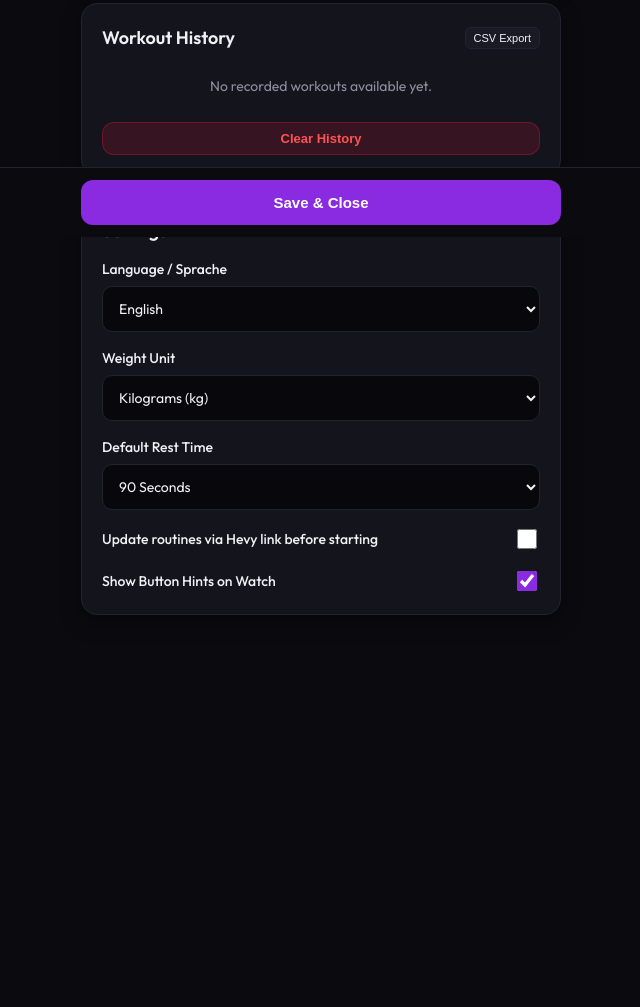
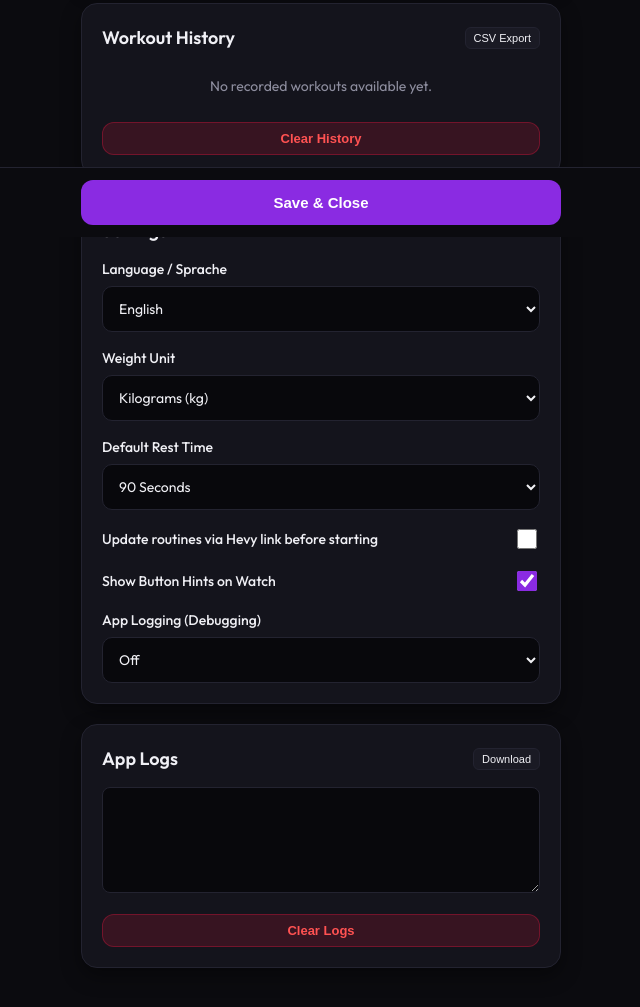
Before and after one commit to sirTob1/pebble-gym-hevy, a website: page src/pkjs/config.html in a window 1280 px wide. Shown: the part 563-1570 px from the top of the page, without its empty margins (319-959 px from the left). Before the commit the page ends 1293 px from the top, so only its background shows below. Drawn offline with Linux system fonts and the light colour scheme.

Commit message:
fix: sync pkjs config.html with root to include recent logging updates. Closes #33

```diff
--- a/src/pkjs/config.html
+++ b/src/pkjs/config.html
@@ -551,6 +551,24 @@
       <label for="show-hints" id="label-show-hints" style="margin-bottom: 0; cursor: pointer; flex-grow: 1;">Tastenhilfe auf der Uhr anzeigen</label>
       <input type="checkbox" id="show-hints" style="width: 20px; height: 20px; cursor: pointer; accent-color: var(--accent);">
     </div>
+    <div class="form-group" style="margin-top: 15px;">
+      <label for="logging-mode" id="label-logging-mode">App Logging (Fehlersuche)</label>
+      <select id="logging-mode">
+        <option value="0" id="log-off">Aus</option>
+        <option value="1" id="log-workout">Nur während Workout</option>
+        <option value="2" id="log-continuous">Kontinuierlich</option>
+      </select>
+    </div>
+  </div>
+
+  <!-- Section 5: App Logs -->
+  <div class="card">
+    <div class="card-title">
+      <span id="title-app-logs">App Logs</span>
+      <button class="list-btn" id="btn-download-logs" style="font-size: 11px; padding: 4px 8px;" onclick="downloadLogs()">Download</button>
+    </div>
+    <textarea id="app-logs-view" rows="8" readonly style="width: 100%; font-family: monospace; font-size: 10px; background-color: #08080c; border: 1px solid var(--card-border); color: var(--text-color); padding: 8px; border-radius: 8px; margin-bottom: 15px;"></textarea>
+    <button class="btn btn-secondary btn-danger" id="btn-clear-logs" style="padding: 8px; font-size: 13px;" onclick="clearLogs()">Logs löschen</button>
   </div>
 </div>
 
@@ -570,6 +588,7 @@
   var weightUnit = "kg";
   var restTime = "90";
   var language = "de";
+  var clearLogsRequested = false;
 
   var translations = {
     de: {
@@ -601,6 +620,13 @@
       "rest-180": "180 Sekunden",
       "label-auto-reload": "Pläne vor dem Start über Hevy Link aktualisieren",
       "label-show-hints": "Tastenhilfe auf der Uhr anzeigen",
+      "label-logging-mode": "App Logging (Fehlersuche)",
+      "log-off": "Aus",
+      "log-workout": "Nur während Workout",
+      "log-continuous": "Kontinuierlich",
+      "title-app-logs": "App Logs",
+      "btn-download-logs": "Download",
+      "btn-clear-logs": "Logs löschen",
       "save-btn": "Speichern & Schließen",
       // Option translations:
       "confirm-delete-routine": "Routine '{title}' wirklich löschen?",
@@ -670,6 +696,13 @@
       "rest-180": "180 Seconds",
       "label-auto-reload": "Update routines via Hevy link before starting",
       "label-show-hints": "Show Button Hints on Watch",
+      "label-logging-mode": "App Logging (Debugging)",
+      "log-off": "Off",
+      "log-workout": "Workout Active Only",
+      "log-continuous": "Continuous",
+      "title-app-logs": "App Logs",
+      "btn-download-logs": "Download",
+      "btn-clear-logs": "Clear Logs",
       "save-btn": "Save & Close",
       // Option translations:
       "confirm-delete-routine": "Really delete routine '{title}'?",
@@ -734,7 +767,7 @@
       "no-routines-text", "title-history", "btn-export-csv", "no-history-text",
       "btn-clear-history", "title-settings", "label-language-select", "label-weight-unit",
       "weight-unit-kg", "weight-unit-lbs", "label-rest-time", "rest-60", "rest-90", "rest-120",
-      "rest-180", "label-auto-reload", "label-show-hints", "save-btn",
+      "rest-180", "label-auto-reload", "label-show-hints", "label-logging-mode", "log-off", "log-workout", "log-continuous", "title-app-logs", "btn-download-logs", "btn-clear-logs", "save-btn",
       "editor-title-text", "label-edit-routine-title", "btn-editor-save", "btn-editor-cancel",
       "btn-create-routine", "btn-editor-add-ex"
     ];
@@ -797,6 +830,16 @@
     if (activeIdStr) {
       activeRoutineId = activeIdStr;
     }
+
+    var logsStr = getQueryOrHashParam("logs");
+    if (logsStr) {
+      document.getElementById("app-logs-view").value = logsStr;
+      // scroll to bottom
+      var logTextarea = document.getElementById("app-logs-view");
+      logTextarea.scrollTop = logTextarea.scrollHeight;
+    }
+
+    var logModeStr = getQueryOrHashParam("logging_mode");
 
     // Load local options from localStorage or query if sent
     var storedLanguage = localStorage.getItem("pebble_gym_language");
@@ -825,6 +868,10 @@
 
     var showHints = localStorage.getItem("pebble_gym_show_hints") !== "false";
     document.getElementById("show-hints").checked = showHints;
+
+    if (logModeStr) {
+      document.getElementById("logging-mode").value = logModeStr;
+    }
 
     updatePageLanguage();
   }
@@ -1508,6 +1555,30 @@
     document.body.removeChild(link);
   }
 
+  function downloadLogs() {
+    var logs = document.getElementById("app-logs-view").value;
+    if (!logs) {
+      alert("No logs to download.");
+      return;
+    }
+    var blob = new Blob([logs], { type: "text/plain;charset=utf-8" });
+    var url = URL.createObjectURL(blob);
+    var link = document.createElement("a");
+    link.href = url;
+    link.download = "pebble_gym_logs_" + Date.now() + ".txt";
+    document.body.appendChild(link);
+    link.click();
+    document.body.removeChild(link);
+    URL.revokeObjectURL(url);
+  }
+
+  function clearLogs() {
+    if (confirm(language === "de" ? "Alle Logs löschen?" : "Clear all logs?")) {
+      document.getElementById("app-logs-view").value = "";
+      clearLogsRequested = true;
+    }
+  }
+
   // Save Settings and Close WebView
   function saveAndClose() {
     weightUnit = document.getElementById("weight-unit").value;
@@ -1515,6 +1586,7 @@
     language = document.getElementById("language-select").value;
     var autoReload = document.getElementById("auto-reload").checked;
     var showHints = document.getElementById("show-hints").checked;
+    var loggingMode = document.getElementById("logging-mode").value;
 
     localStorage.setItem("pebble_gym_unit", weightUnit);
     localStorage.setItem("pebble_gym_rest", restTime);
@@ -1533,7 +1605,9 @@
       weight_unit: weightUnit,
       rest_time: restTime,
       auto_reload: autoReload ? "true" : "false",
-      show_button_hints: showHints ? "true" : "false"
+      show_button_hints: showHints ? "true" : "false",
+      logging_mode: loggingMode,
+      clear_logs: clearLogsRequested ? "true" : "false"
     };
 
     var responseStr = encodeURIComponent(JSON.stringify(response));
```
